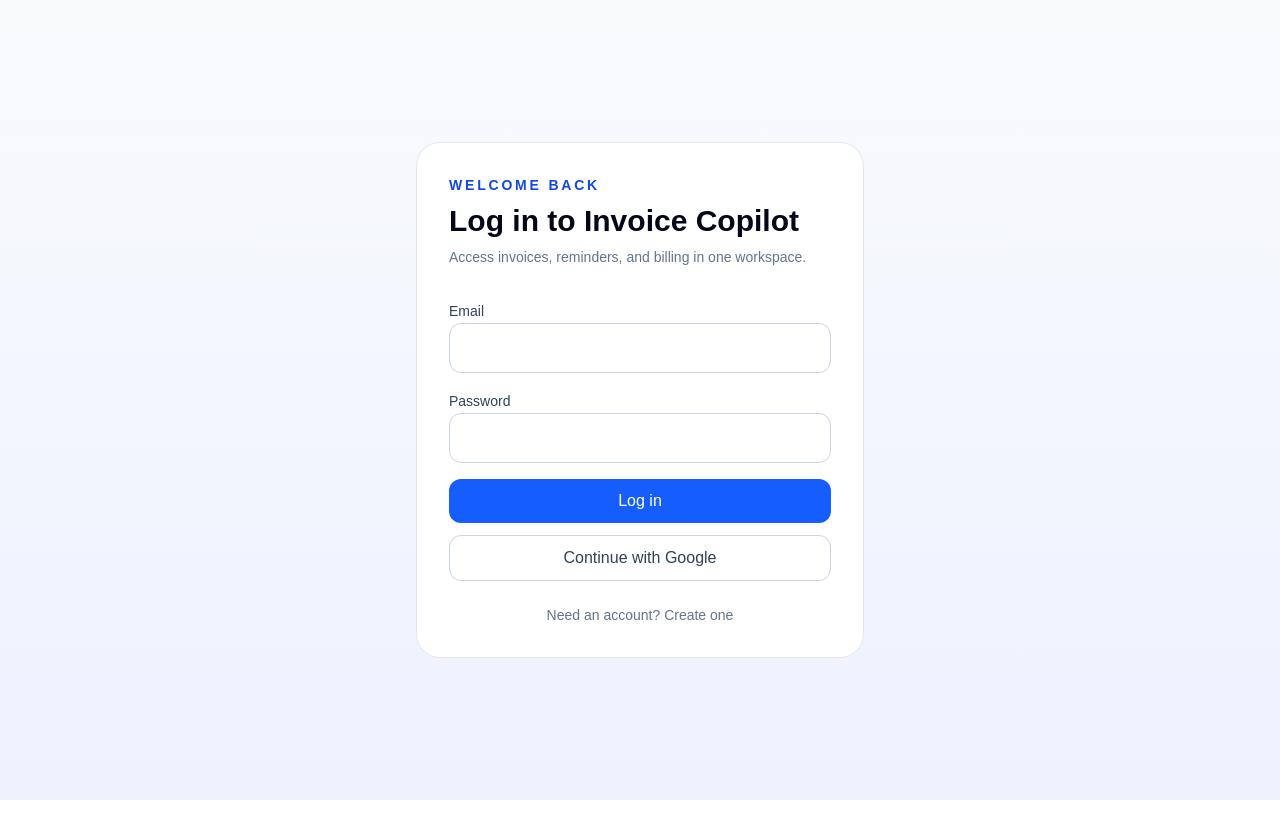
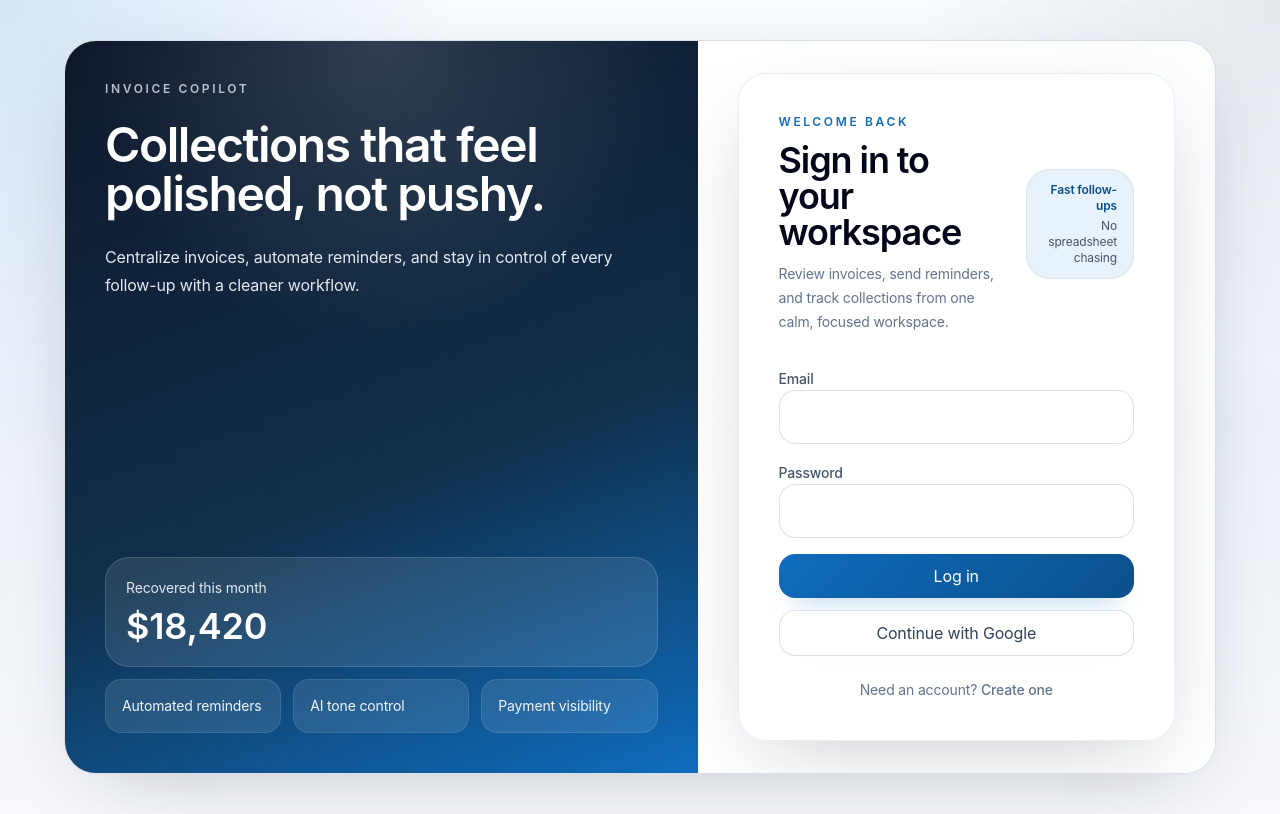
Before and after one commit to abhishekdrager-coder/invoice-reminder, a Next.js app: page /login in a window 1280 px wide. Built offline with nearby package versions, Linux system fonts and the light colour scheme; no server answers.

Commit message:
fix(ui): improve auth setup handling and redesign core surfaces

```diff
--- a/src/app/(auth)/layout.tsx
+++ b/src/app/(auth)/layout.tsx
@@ -1,7 +1,34 @@
 export default function AuthLayout({ children }: { children: React.ReactNode }) {
   return (
-    <main className="flex min-h-screen items-center justify-center px-4 py-12">
-      <div className="w-full max-w-md rounded-3xl border border-slate-200 bg-white p-8 shadow-soft">{children}</div>
+    <main className="page-shell flex min-h-screen items-center justify-center px-4 py-10">
+      <div className="grid w-full max-w-6xl overflow-hidden rounded-[2rem] border border-[var(--border-strong)] bg-white/70 shadow-[var(--shadow-soft)] lg:grid-cols-[1.1fr_0.9fr]">
+        <section className="relative hidden overflow-hidden bg-[linear-gradient(160deg,#0f172a_0%,#102f4a_58%,#0f6cbd_100%)] p-10 text-white lg:block">
+          <div className="absolute inset-0 bg-[radial-gradient(circle_at_top,rgba(255,255,255,0.14),transparent_38%)]" />
+          <div className="relative flex h-full flex-col justify-between">
+            <div>
+              <p className="kicker text-xs font-semibold uppercase text-blue-100/80">Invoice Copilot</p>
+              <h2 className="section-title mt-6 max-w-md text-5xl font-semibold leading-[1.02]">Collections that feel polished, not pushy.</h2>
+              <p className="mt-6 max-w-lg text-base leading-7 text-slate-200">
+                Centralize invoices, automate reminders, and stay in control of every follow-up with a cleaner workflow.
+              </p>
+            </div>
+            <div className="grid gap-3">
+              <div className="rounded-3xl border border-white/15 bg-white/10 p-5 backdrop-blur">
+                <p className="text-sm text-slate-200">Recovered this month</p>
+                <p className="mt-2 text-4xl font-semibold">$18,420</p>
+              </div>
+              <div className="grid gap-3 md:grid-cols-3">
+                <div className="rounded-2xl border border-white/10 bg-white/10 p-4 text-sm text-slate-100">Automated reminders</div>
+                <div className="rounded-2xl border border-white/10 bg-white/10 p-4 text-sm text-slate-100">AI tone control</div>
+                <div className="rounded-2xl border border-white/10 bg-white/10 p-4 text-sm text-slate-100">Payment visibility</div>
+              </div>
+            </div>
+          </div>
+        </section>
+        <section className="flex items-center justify-center bg-white/55 px-5 py-8 sm:px-10">
+          <div className="glass-panel w-full max-w-md rounded-[1.75rem] p-8 sm:p-10">{children}</div>
+        </section>
+      </div>
     </main>
   );
 }
--- a/src/app/(auth)/login/page.tsx
+++ b/src/app/(auth)/login/page.tsx
@@ -77,25 +77,33 @@ export default function LoginPage() {
 
   return (
     <div>
-      <p className="text-sm font-semibold uppercase tracking-[0.2em] text-blue-700">Welcome back</p>
-      <h1 className="mt-2 text-3xl font-bold text-slate-950">Log in to Invoice Copilot</h1>
-      <p className="mt-2 text-sm text-slate-500">Access invoices, reminders, and billing in one workspace.</p>
+      <div className="flex items-center justify-between gap-4">
+        <div>
+          <p className="kicker text-xs font-semibold uppercase text-[var(--brand)]">Welcome back</p>
+          <h1 className="section-title mt-3 text-4xl font-semibold leading-none text-slate-950">Sign in to your workspace</h1>
+          <p className="mt-3 max-w-sm text-sm leading-6 text-slate-500">Review invoices, send reminders, and track collections from one calm, focused workspace.</p>
+        </div>
+        <div className="hidden rounded-3xl border border-[var(--border)] bg-[var(--brand-soft)] px-4 py-3 text-right text-xs text-[var(--brand-strong)] sm:block">
+          <div className="font-semibold">Fast follow-ups</div>
+          <div className="mt-1 text-slate-600">No spreadsheet chasing</div>
+        </div>
+      </div>
       {missingCoreEnv ? (
-        <div className="mt-6 rounded-2xl border border-amber-200 bg-amber-50 px-4 py-3 text-sm text-amber-800" data-testid="auth-setup-error">
+        <div className="mt-6 rounded-3xl border border-amber-200 bg-amber-50/90 px-4 py-4 text-sm text-amber-800" data-testid="auth-setup-error">
           Setup required. Add NEXT_PUBLIC_SUPABASE_URL and NEXT_PUBLIC_SUPABASE_ANON_KEY to your environment.
         </div>
       ) : null}
       {error ? (
-        <div className="mt-6 rounded-2xl border border-rose-200 bg-rose-50 px-4 py-3 text-sm text-rose-700" data-testid="auth-error" aria-live="polite">
+        <div className="mt-6 rounded-3xl border border-rose-200 bg-rose-50/90 px-4 py-4 text-sm text-rose-700" data-testid="auth-error" aria-live="polite">
           {error}
         </div>
       ) : null}
       <form className="mt-8 space-y-4" onSubmit={(event) => event.preventDefault()}>
         <Input label="Email" type="email" value={values.email} error={fieldErrors.email} onChange={(event) => setValues((current) => ({ ...current, email: event.target.value }))} required />
         <Input label="Password" type="password" value={values.password} error={fieldErrors.password} onChange={(event) => setValues((current) => ({ ...current, password: event.target.value }))} required />
-        <Button type="button" className="w-full" loading={isPending} disabled={missingCoreEnv} onClick={() => void submit()}>Log in</Button>
+        <Button type="button" className="w-full" loading={isPending} onClick={() => void submit()}>Log in</Button>
       </form>
-      <Button type="button" variant="secondary" className="mt-3 w-full" onClick={handleGoogle} loading={isPending} disabled={missingCoreEnv}>
+      <Button type="button" variant="secondary" className="mt-3 w-full" onClick={handleGoogle} loading={isPending}>
         Continue with Google
       </Button>
       <p className="mt-6 text-center text-sm text-slate-500">
--- a/src/app/(dashboard)/layout.tsx
+++ b/src/app/(dashboard)/layout.tsx
@@ -17,11 +17,11 @@ export default async function DashboardLayout({ children }: { children: React.Re
   }
 
   return (
-    <div className="flex min-h-screen bg-slate-100">
+    <div className="page-shell flex min-h-screen bg-transparent">
       <Sidebar />
       <div className="flex min-h-screen flex-1 flex-col">
         <Header userEmail={user.email} />
-        <div className="flex-1 px-4 py-6 sm:px-6">{children}</div>
+        <div className="flex-1 px-4 py-6 sm:px-6 lg:px-8">{children}</div>
       </div>
     </div>
   );
--- a/src/app/globals.css
+++ b/src/app/globals.css
@@ -1,12 +1,21 @@
 @import "tailwindcss";
 
 :root {
-  --background: #f8fafc;
-  --foreground: #0f172a;
-  --muted: #64748b;
-  --card: #ffffff;
-  --border: #e2e8f0;
-  --brand: #2563eb;
+  --background: #f3f5fb;
+  --foreground: #102033;
+  --muted: #63748b;
+  --card: rgba(255, 255, 255, 0.9);
+  --card-strong: #ffffff;
+  --border: rgba(148, 163, 184, 0.18);
+  --border-strong: rgba(148, 163, 184, 0.32);
+  --brand: #0f6cbd;
+  --brand-strong: #0b4f8a;
+  --brand-soft: #e7f2fb;
+  --success: #15803d;
+  --warning: #b45309;
+  --danger: #be123c;
+  --shadow-soft: 0 24px 80px -32px rgba(15, 23, 42, 0.28);
+  --shadow-card: 0 12px 36px -22px rgba(15, 23, 42, 0.22);
 }
 
 * {
@@ -20,14 +29,57 @@ html {
 body {
   margin: 0;
   min-height: 100vh;
-  background: linear-gradient(180deg, #f8fafc 0%, #eef2ff 100%);
+  background:
+    radial-gradient(circle at top left, rgba(15, 108, 189, 0.14), transparent 30%),
+    radial-gradient(circle at top right, rgba(16, 32, 51, 0.08), transparent 24%),
+    linear-gradient(180deg, #f8fbff 0%, #edf2f9 52%, #f7f9fc 100%);
   color: var(--foreground);
-  font-family: Arial, Helvetica, sans-serif;
+  font-family: "Inter", "Segoe UI", Helvetica, Arial, sans-serif;
+  letter-spacing: -0.01em;
 }
 
 a {
   color: inherit;
   text-decoration: none;
+}
+
+::selection {
+  background: rgba(15, 108, 189, 0.16);
+}
+
+#__next,
+main {
+  isolation: isolate;
+}
+
+.page-shell {
+  position: relative;
+}
+
+.page-shell::before {
+  content: "";
+  position: fixed;
+  inset: 0;
+  pointer-events: none;
+  background-image: linear-gradient(rgba(255,255,255,0.35) 1px, transparent 1px), linear-gradient(90deg, rgba(255,255,255,0.3) 1px, transparent 1px);
+  background-size: 32px 32px;
+  mask-image: radial-gradient(circle at center, black, transparent 78%);
+  opacity: 0.25;
+}
+
+.glass-panel {
+  background: var(--card);
+  border: 1px solid var(--border);
+  box-shadow: var(--shadow-soft);
+  backdrop-filter: blur(18px);
+}
+
+.section-title {
+  letter-spacing: -0.03em;
+}
+
+.kicker {
+  letter-spacing: 0.22em;
 }
 
 button,
--- a/src/components/layout/Header.tsx
+++ b/src/components/layout/Header.tsx
@@ -6,15 +6,15 @@ type HeaderProps = {
 
 export function Header({ userEmail }: HeaderProps) {
   return (
-    <header className="flex flex-col gap-4 border-b border-slate-200 bg-white/90 px-6 py-4 sm:flex-row sm:items-center sm:justify-between">
+    <header className="flex flex-col gap-4 border-b border-[var(--border)] bg-white/65 px-6 py-5 backdrop-blur sm:flex-row sm:items-center sm:justify-between">
       <div>
-        <p className="text-sm font-medium text-slate-500">Invoice Copilot workspace</p>
-        <h1 className="text-2xl font-semibold text-slate-950">Stay ahead of every invoice follow-up</h1>
+        <p className="text-xs font-semibold uppercase tracking-[0.18em] text-slate-500">Invoice Copilot workspace</p>
+        <h1 className="mt-1 text-2xl font-semibold tracking-[-0.03em] text-slate-950">Stay ahead of every invoice follow-up</h1>
       </div>
       <div className="flex items-center gap-3">
-        <div className="rounded-2xl border border-slate-200 px-4 py-2 text-sm text-slate-600">{userEmail ?? "Signed in"}</div>
+        <div className="rounded-2xl border border-[var(--border-strong)] bg-white/85 px-4 py-2.5 text-sm text-slate-600 shadow-[0_10px_24px_-22px_rgba(15,23,42,0.3)]">{userEmail ?? "Signed in"}</div>
         <form action={signOut}>
-          <button type="submit" className="rounded-xl border border-slate-300 px-4 py-2 text-sm font-medium text-slate-700 transition hover:bg-slate-50">
+          <button type="submit" className="rounded-2xl border border-[var(--border-strong)] bg-white/85 px-4 py-2.5 text-sm font-medium text-slate-700 transition hover:bg-white focus-visible:outline-none focus-visible:ring-2 focus-visible:ring-[var(--brand)]/30">
             Sign out
           </button>
         </form>
--- a/src/components/layout/Sidebar.tsx
+++ b/src/components/layout/Sidebar.tsx
@@ -16,12 +16,13 @@ export function Sidebar() {
   const pathname = usePathname();
 
   return (
-    <aside className="hidden w-72 border-r border-slate-200 bg-white/90 p-6 lg:block">
-      <Link href="/dashboard" className="block rounded-2xl bg-slate-950 px-4 py-5 text-white">
-        <p className="text-sm font-medium text-slate-300">Invoice Copilot</p>
-        <p className="mt-1 text-2xl font-semibold">Collections OS</p>
+    <aside className="hidden w-80 border-r border-[var(--border)] bg-white/70 px-6 py-7 backdrop-blur lg:block">
+      <Link href="/dashboard" className="block rounded-[1.75rem] bg-[linear-gradient(160deg,#102033_0%,#0f6cbd_100%)] px-5 py-6 text-white shadow-[var(--shadow-card)]">
+        <p className="text-xs font-semibold uppercase tracking-[0.2em] text-blue-100/80">Invoice Copilot</p>
+        <p className="mt-2 text-2xl font-semibold">Collections OS</p>
+        <p className="mt-3 text-sm text-blue-100/85">Automate follow-ups and keep cash flow visible.</p>
       </Link>
-      <nav className="mt-8 space-y-2">
+      <nav className="mt-8 space-y-2.5">
         {items.map((item) => {
           const active = pathname === item.href || pathname.startsWith(`${item.href}/`);
           return (
@@ -29,8 +30,8 @@ export function Sidebar() {
               key={item.href}
               href={item.href}
               className={cn(
-                "flex rounded-2xl px-4 py-3 text-sm font-medium transition",
-                active ? "bg-blue-50 text-blue-700" : "text-slate-600 hover:bg-slate-50 hover:text-slate-900",
+                "flex rounded-2xl px-4 py-3.5 text-sm font-medium transition duration-200",
+                active ? "bg-[var(--brand-soft)] text-[var(--brand-strong)] shadow-[inset_0_0_0_1px_rgba(15,108,189,0.08)]" : "text-slate-600 hover:bg-white hover:text-slate-900",
               )}
             >
               {item.label}
--- a/src/components/ui/Button.tsx
+++ b/src/components/ui/Button.tsx
@@ -10,10 +10,10 @@ type ButtonProps = React.ButtonHTMLAttributes<HTMLButtonElement> & {
 };
 
 const variants: Record<NonNullable<ButtonProps["variant"]>, string> = {
-  primary: "bg-blue-600 text-white hover:bg-blue-700",
-  secondary: "border border-slate-300 bg-white text-slate-700 hover:bg-slate-50",
-  ghost: "text-slate-700 hover:bg-slate-100",
-  danger: "bg-rose-600 text-white hover:bg-rose-700",
+  primary: "bg-[linear-gradient(135deg,#0f6cbd_0%,#0b4f8a_100%)] text-white shadow-[0_14px_28px_-18px_rgba(15,108,189,0.8)] hover:brightness-110",
+  secondary: "border border-[var(--border-strong)] bg-white/80 text-slate-700 shadow-[0_10px_30px_-22px_rgba(15,23,42,0.25)] hover:bg-white",
+  ghost: "text-slate-700 hover:bg-slate-100/80",
+  danger: "bg-[linear-gradient(135deg,#e11d48_0%,#be123c_100%)] text-white shadow-[0_14px_28px_-18px_rgba(225,29,72,0.75)] hover:brightness-110",
 };
 
 export const Button = React.forwardRef<HTMLButtonElement, ButtonProps>(function Button(
@@ -24,7 +24,7 @@ export const Button = React.forwardRef<HTMLButtonElement, ButtonProps>(function
     <button
       ref={ref}
       className={cn(
-        "inline-flex items-center justify-center rounded-xl px-4 py-2.5 text-sm font-semibold transition disabled:cursor-not-allowed disabled:opacity-60",
+        "inline-flex items-center justify-center rounded-2xl px-4 py-2.5 text-sm font-semibold transition duration-200 disabled:cursor-not-allowed disabled:opacity-60 focus-visible:outline-none focus-visible:ring-2 focus-visible:ring-[var(--brand)]/30",
         variants[variant],
         className,
       )}
--- a/src/components/ui/Input.tsx
+++ b/src/components/ui/Input.tsx
@@ -15,12 +15,12 @@ export const Input = React.forwardRef<HTMLInputElement, InputProps>(function Inp
 
   return (
     <label className="block space-y-2" htmlFor={inputId}>
-      {label ? <span className="text-sm font-medium text-slate-700">{label}</span> : null}
+      {label ? <span className="text-sm font-medium text-slate-700/90">{label}</span> : null}
       <input
         ref={ref}
         id={inputId}
         className={cn(
-          "w-full rounded-xl border border-slate-300 bg-white px-4 py-3 text-slate-900 outline-none transition placeholder:text-slate-400 focus:border-blue-500 focus:ring-2 focus:ring-blue-100",
+          "w-full rounded-2xl border border-[var(--border-strong)] bg-white/85 px-4 py-3.5 text-slate-900 outline-none transition placeholder:text-slate-400 shadow-[inset_0_1px_0_rgba(255,255,255,0.9)] focus:border-[var(--brand)] focus:ring-4 focus:ring-[var(--brand)]/10",
           error ? "border-rose-300 focus:border-rose-500 focus:ring-rose-100" : "",
           className,
         )}
```
Also changed, not shown: src/app/(auth)/signup/page.tsx (+15 -7 lines), src/app/page.tsx (+18 -18 lines), src/lib/auth.ts (+12 -2 lines), src/lib/supabase/middleware.ts (+15 -0 lines).
